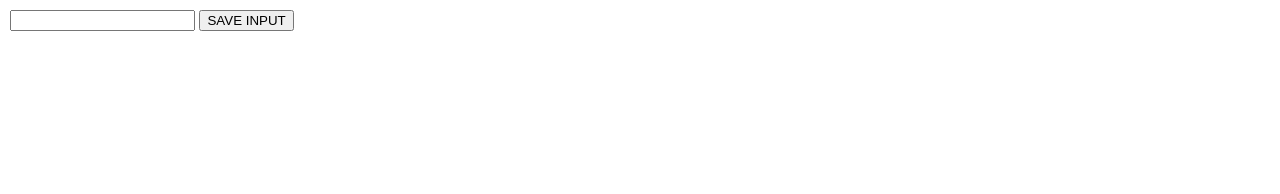
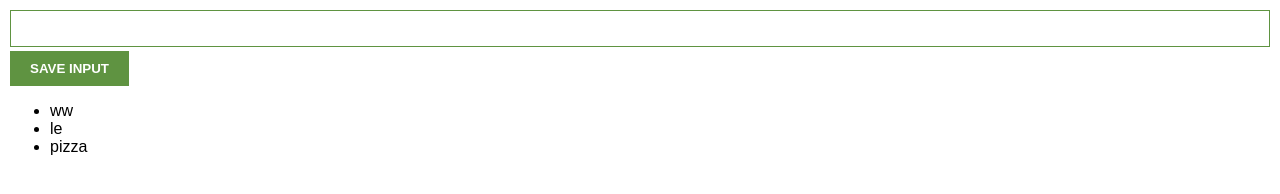
Before and after one commit to Anugrah-T-Sebastian/Javascript-Apps, a plain HTML site: page Chrome extension/index.html in a window 1280 px wide. Drawn offline with Linux system fonts and the light colour scheme.

Commit message:
Code updated

```diff
--- a/Chrome extension/index.css
+++ b/Chrome extension/index.css
@@ -3,3 +3,19 @@ body {
     padding: 10px;
     font-family: Arial, Helvetica, sans-serif;
 }
+
+input {
+    width: 100%;
+    padding: 10px;
+    box-sizing: border-box;
+    border: 1px solid #5f9341;
+    margin-bottom: 4px;
+}
+
+button {
+    color: white;
+    background-color: #5f9341;
+    padding: 10px 20px; /*Padding 10px for top&buttom, 20px for left&right*/
+    border: none;
+    font-weight: bold;
+}
--- a/Chrome extension/index.html
+++ b/Chrome extension/index.html
@@ -3,8 +3,11 @@
         <link rel="stylesheet" href="index.css">
     </head>
     <body>
+        <h1 id="h-el"></h1>
         <input type="text" id="input-el">
         <button id="input-btn">SAVE INPUT</button>
+        <p id="p-el"></p>
+        <ul id="ul-el"></ul>
         <script src="index.js"></script>
     </body>
 </html>
--- a/Chrome extension/index.js
+++ b/Chrome extension/index.js
@@ -0,0 +1,27 @@
+let myLeads = ["ww", "le", "pizza"];
+
+const inputBtn = document.getElementById("input-btn");
+const inputEl = document.getElementById("input-el");
+const ulEL = document.getElementById("ul-el");
+const pEl = document.getElementById("p-el");
+const hEl = document.getElementById("h-el")
+
+inputBtn.addEventListener("click", function() {
+    myLeads.push(inputEl.value);
+    console.log(inputEl.value);
+    console.log(myLeads);
+    // for(let i = 0; i < myLeads.length; i += 1) {
+    //     ulEL.textContent += myLeads[i];
+    //     pEl.textContent += myLeads[i];
+    // }
+})
+
+function displayList() {
+    for(let i = 0; i < myLeads.length; i++) {
+        ulEL.innerHTML += "<li>" + myLeads[i] + "</li>"
+    }
+}
+
+for(let i = 0; i < myLeads.length; i++) {
+    ulEL.innerHTML += "<li>" + myLeads[i] + "</li>";
+}
```
Also changed, not shown: javascript function.js (+18 -3 lines).
